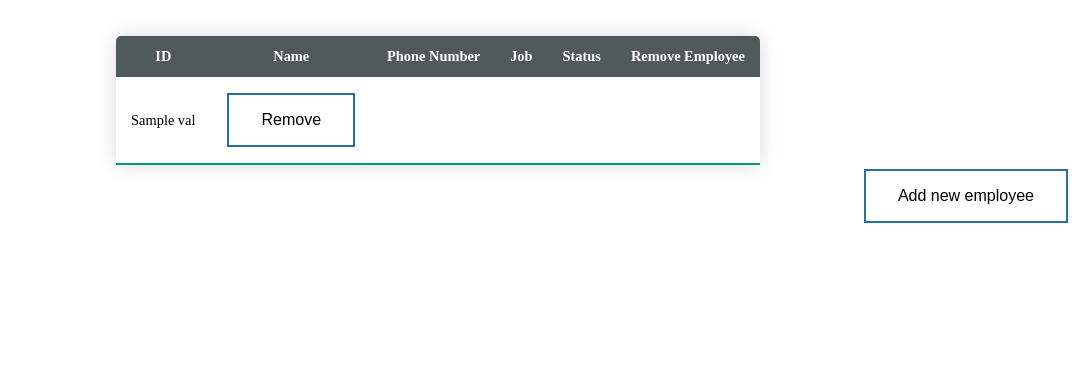
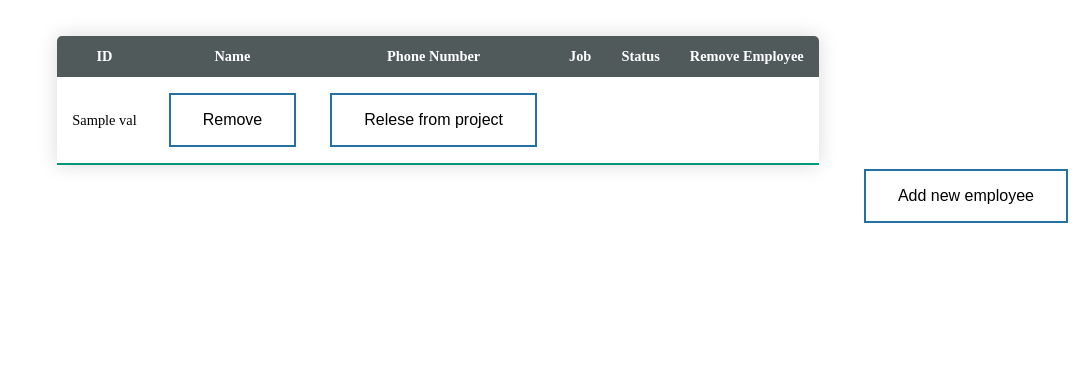
Before and after one commit to Jayousim/Contractors-Web-App, a Flask app: template templates/my_employees.html in a window 1280 px wide. Shown: the part 100-468 px from the top of the page, without its empty margins (202-1280 px from the left). Run offline with Flask 2, Linux system fonts and the light colour scheme; the template is opened without the code that fills it: most values are stand-ins (such as "Sample title", 1, 10 or a date in 2020).

Commit message:
fix bugs

```diff
--- a/server.py
+++ b/server.py
@@ -73,6 +73,12 @@ def render_employees():
 def render_set_employees():
     return render_template('scheduling.html')
 
+
+@app.route('/relese_employee/<employee_id>', methods = ['GET'])
+def relese_employee(employee_id):
+    employee_api.free_employee_status(employee_id)
+    return redirect('/employees')
+
 @app.route('/remove_employee/<employee_id>', methods = ['GET'])
 def delete_employees(employee_id):
     employee_api.delete_employee(employee_id)
--- a/templates/my_employees.html
+++ b/templates/my_employees.html
@@ -42,7 +42,16 @@
                         <form action="/remove_employee/{{employee['id']}}" class="inline">
                             <button class="button button2" >Remove</button>
                         </form>
+                        </td>
+                        {% if employee['status'] == 'false'%}
+                        <td>
+                            <form action="/relese_employee/{{employee['id']}}" class="inline">
+                                <button class="button button2" >Relese from project</button>
+                            </form>
+                        </td>
+                        {% endif %}
                     </tr>
+
                 {%endfor%}
             </tbody>
         </table>
```
